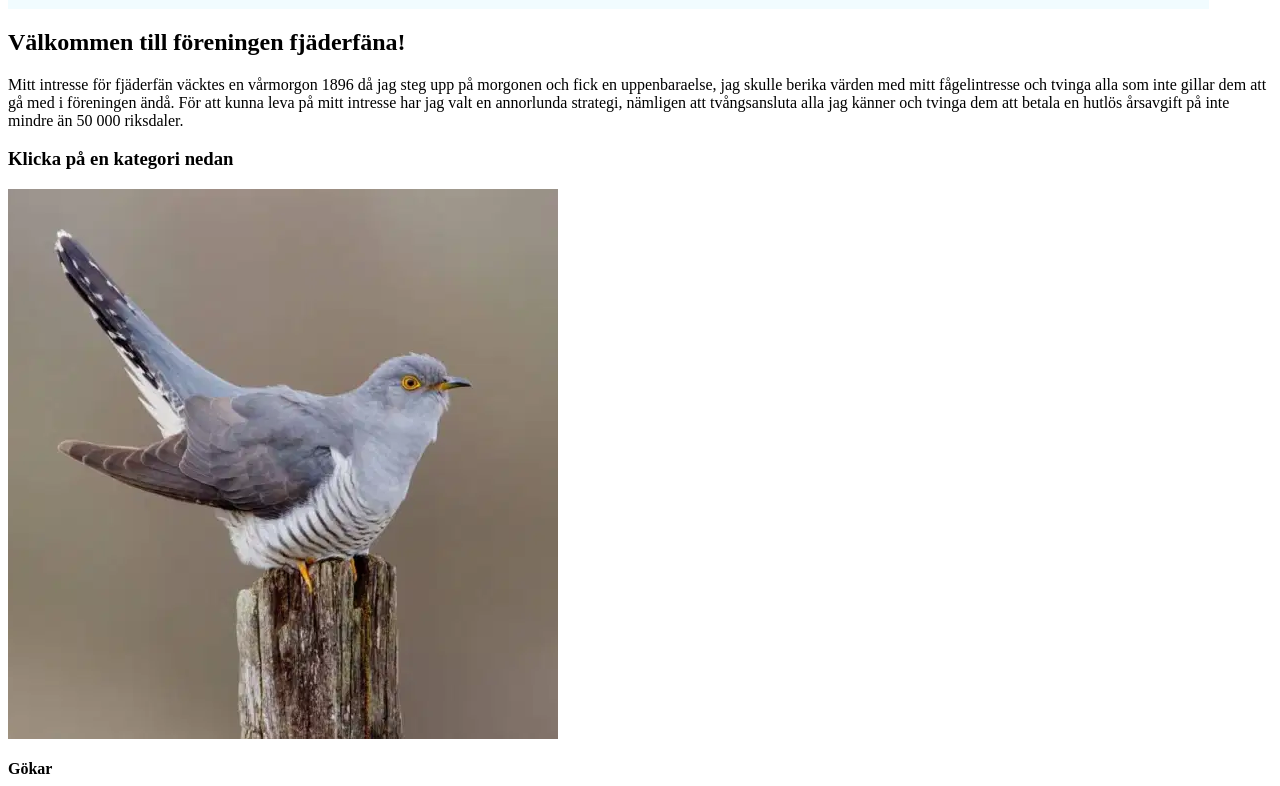
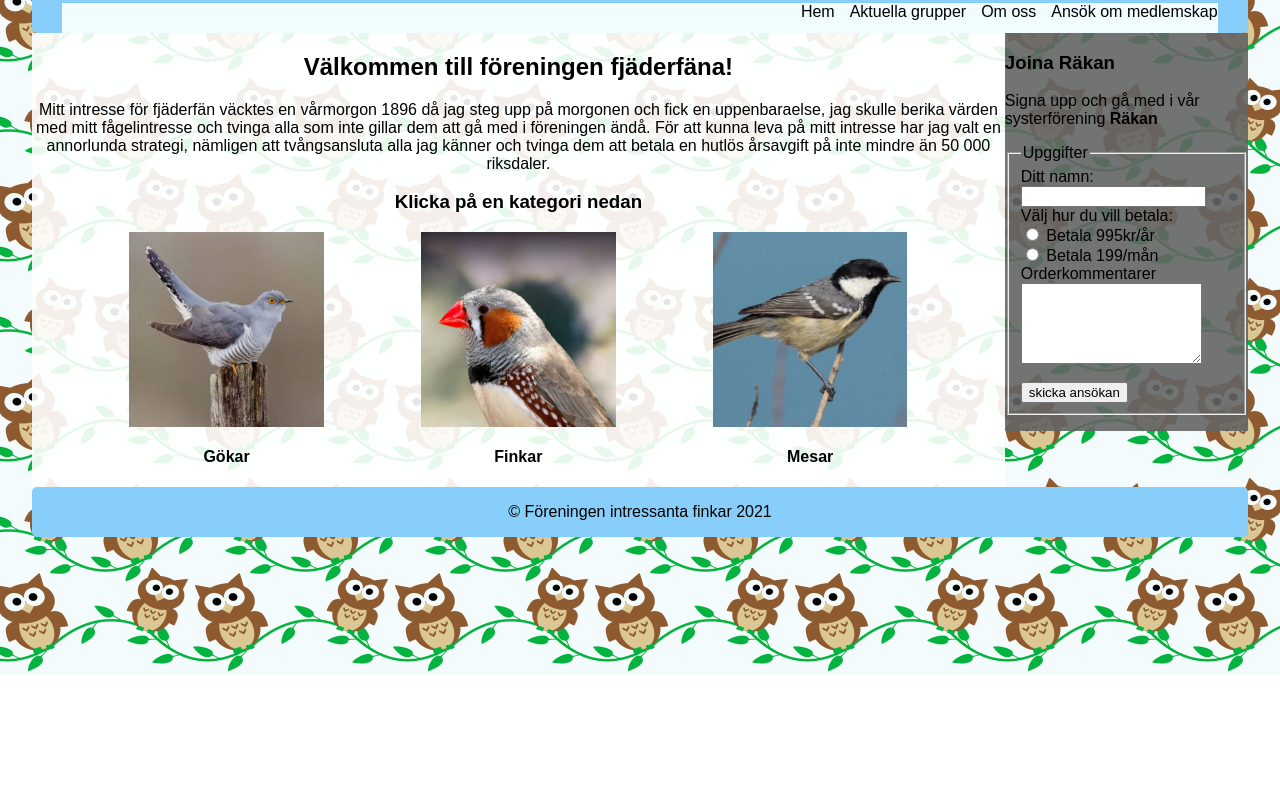
Before and after one commit to LeonGrot02/tentamen, a plain HTML site: page index.html in a window 1280 px wide. Shown: the part 125-911 px from the top of the page. After the commit the page ends 800 px from the top, so only its background shows below. Drawn offline with Linux system fonts and the light colour scheme.

Commit message:
Update style.css

```diff
--- a/styles/style.css
+++ b/styles/style.css
@@ -1,7 +1,7 @@
 /* Skriv din Anonymitetskod här ISGA11-0041-XTA*/
 
 /* Länka in webfonten Montserrat här*/
-
+/* https://fonts.google.com/specimen/Montserrat?query=montserrat&preview.text_type=custom */
 
 * {
   box-sizing: border-box;
@@ -19,6 +19,8 @@ header>img {
 /*Deluppgift 2, Meny */
 nav {
     width: 95%;
+    margin-left: auto;
+    margin-right: auto;
     height: 30px;
     background: rgb(241, 252, 255);
 }
@@ -61,12 +63,53 @@ nav ul a:hover {
     display: block;
 }
 /* ****************************************************************************** */
-/* Deluppgift 3, Layout
+/* Deluppgift 3, Layout */
+body {
+    background: url(../images/owls.png);
+    font-family: 'Montserrat', sans-serif;
+    margin: 2rem;
+}
 
+header {
+    background-color: lightskyblue;
+    border-radius: 5px;
+}
 
+header img {
+    height: 20px;
+    width: 20px;
+}
 
+main {
+    float: left;
+    width: 80%;
+    background-color: rgba(255,255,255,0.9);
+    text-align: center;
+}
 
+aside {
+    float: right;
+    width: 20%;
+    background-color: rgba(100,100,100,0.9);
+}
 
+footer {
+    background-color: lightskyblue;
+    border-radius: 5px;
+    width: 100%;
+    float: left;
+    text-align: center;
+}
+
+div {
+    float: left;
+    width: 20%;
+    margin-left: 10%;
+}
+
+div img {
+    max-width: 100%;
+}
 /* ****************************************************************************** */
 /*Deluppgift 4, Responsivitet */
 
```
